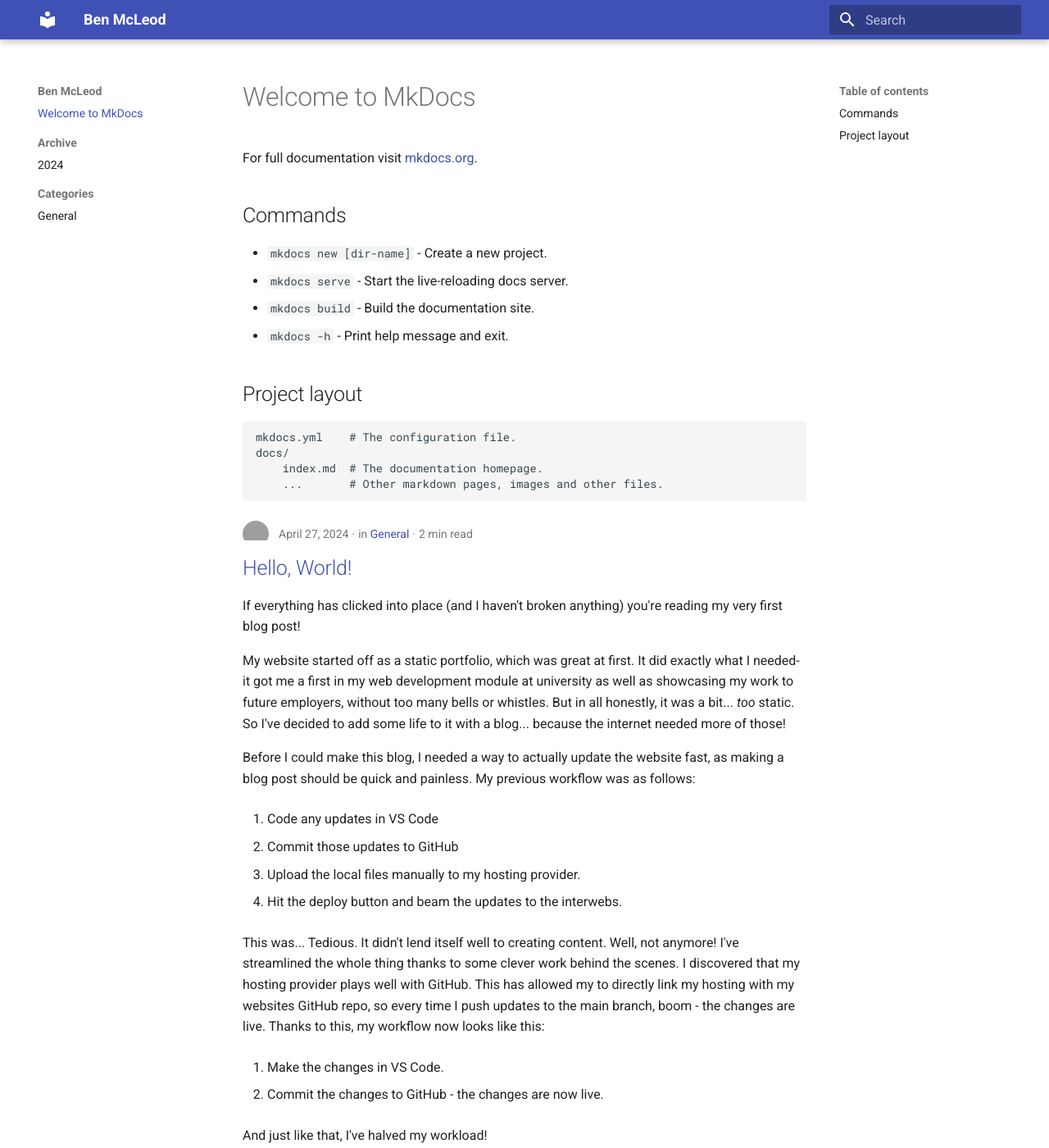
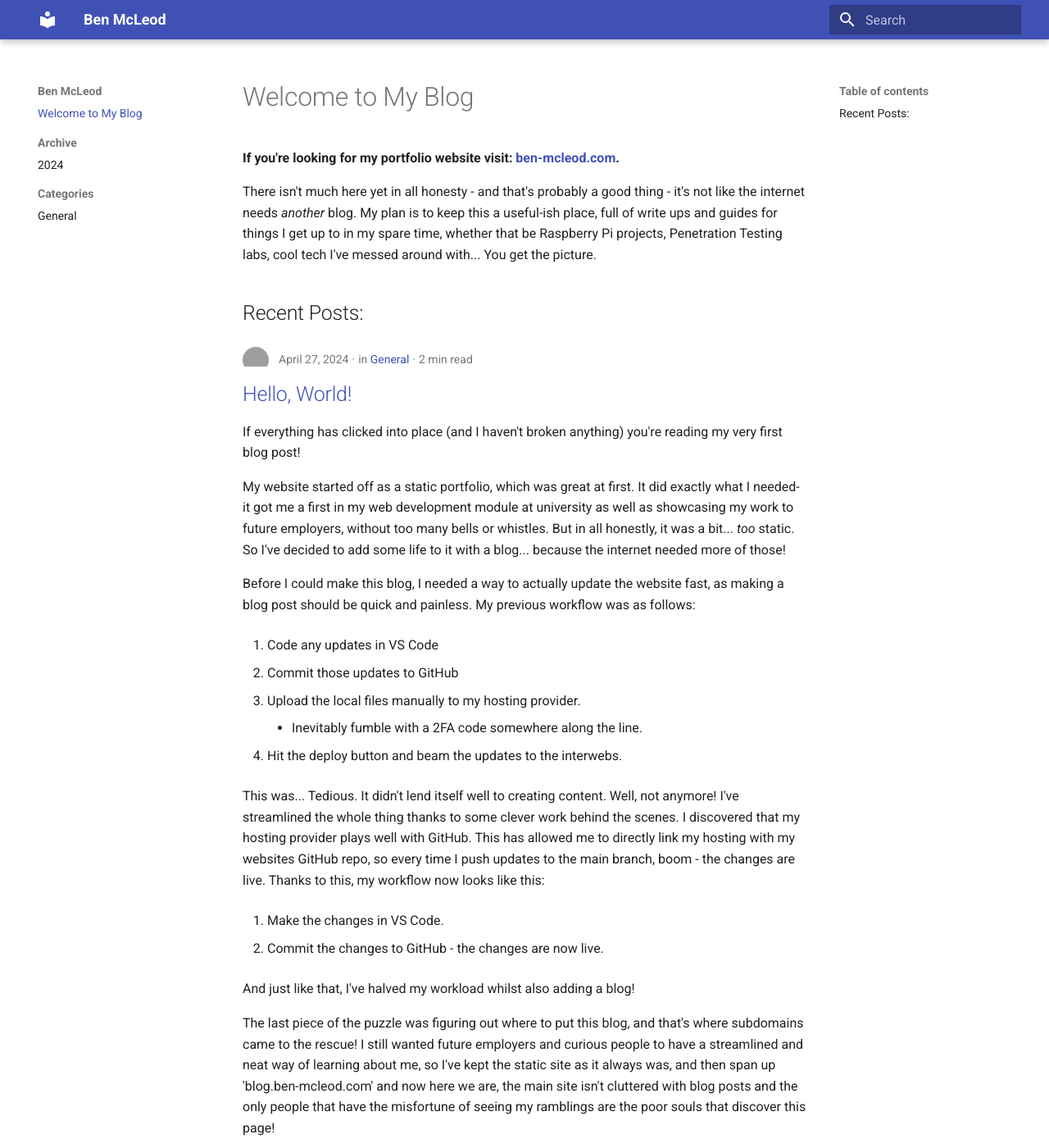
Before and after one commit to BenEmm/PortfolioWebsite, an MkDocs documentation site: the page built from blog/docs/index.md, in a window 1280 px wide and 1400 px high. Shown: the whole window at 82% size. Built offline with MkDocs 1.6.1 and Material for MkDocs 9.7.7, drawn with Linux system fonts in a browser that asks for light colours; grey boxes are pictures that could not be loaded.

Commit message:
Blog 1.0

```diff
--- a/blog/docs/index.md
+++ b/blog/docs/index.md
@@ -1,17 +1,8 @@
-# Welcome to MkDocs
+# Welcome to My Blog
 
-For full documentation visit [mkdocs.org](https://www.mkdocs.org).
+**If you're looking for my portfolio website visit: [ben-mcleod.com](https://www.ben-mcleod.com).**
 
-## Commands
+There isn't much here yet in all honesty - and that's probably a good thing - it's not like the internet needs *another* blog.
+My plan is to keep this a useful-ish place, full of write ups and guides for things I get up to in my spare time, whether that be Raspberry Pi projects, Penetration Testing labs, cool tech I've messed around with... You get the picture.
 
-* `mkdocs new [dir-name]` - Create a new project.
-* `mkdocs serve` - Start the live-reloading docs server.
-* `mkdocs build` - Build the documentation site.
-* `mkdocs -h` - Print help message and exit.
-
-## Project layout
-
-    mkdocs.yml    # The configuration file.
-    docs/
-        index.md  # The documentation homepage.
-        ...       # Other markdown pages, images and other files.
+## Recent Posts:
--- a/blog/docs/posts/first_post.md
+++ b/blog/docs/posts/first_post.md
@@ -1,5 +1,5 @@
 ---
-title: "My first blog post!"
+title: "My First Blog Post!"
 date: 2024-04-27
 authors:
     - Ben
@@ -20,15 +20,16 @@ Before I could make this blog, I needed a way to actually update the website fas
 2. Commit those updates to GitHub
 
 3. Upload the local files manually to my hosting provider.
+    - Inevitably fumble with a 2FA code somewhere along the line.
 
 4. Hit the deploy button and beam the updates to the interwebs.
 
-This was... Tedious. It didn't lend itself well to creating content. Well, not anymore! I've streamlined the whole thing thanks to some clever work behind the scenes. I discovered that my hosting provider plays well with GitHub. This has allowed my to directly link my hosting with my websites GitHub repo, so every time I push updates to the main branch, boom - the changes are live. Thanks to this, my workflow now looks like this:
+This was... Tedious. It didn't lend itself well to creating content. Well, not anymore! I've streamlined the whole thing thanks to some clever work behind the scenes. I discovered that my hosting provider plays well with GitHub. This has allowed me to directly link my hosting with my websites GitHub repo, so every time I push updates to the main branch, boom - the changes are live. Thanks to this, my workflow now looks like this:
 
 1. Make the changes in VS Code.
 
 2. Commit the changes to GitHub - the changes are now live.
 
-And just like that, I've halved my workload!
+And just like that, I've halved my workload whilst also adding a blog!
 
 The last piece of the puzzle was figuring out where to put this blog, and that's where subdomains came to the rescue! I still wanted future employers and curious people to have a streamlined and neat way of learning about me, so I've kept the static site as it always was, and then span up 'blog.ben-mcleod.com' and now here we are, the main site isn't cluttered with blog posts and the only people that have the misfortune of seeing my ramblings are the poor souls that discover this page!
```
